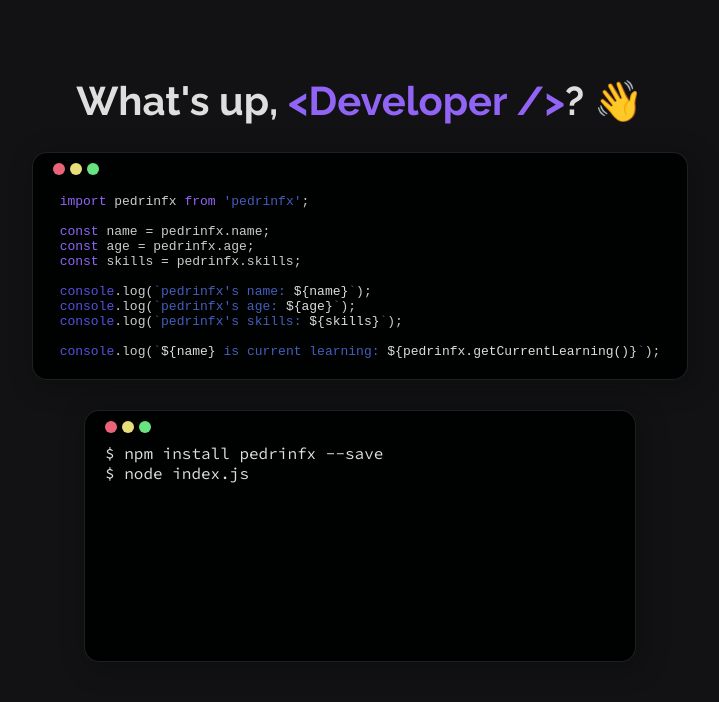
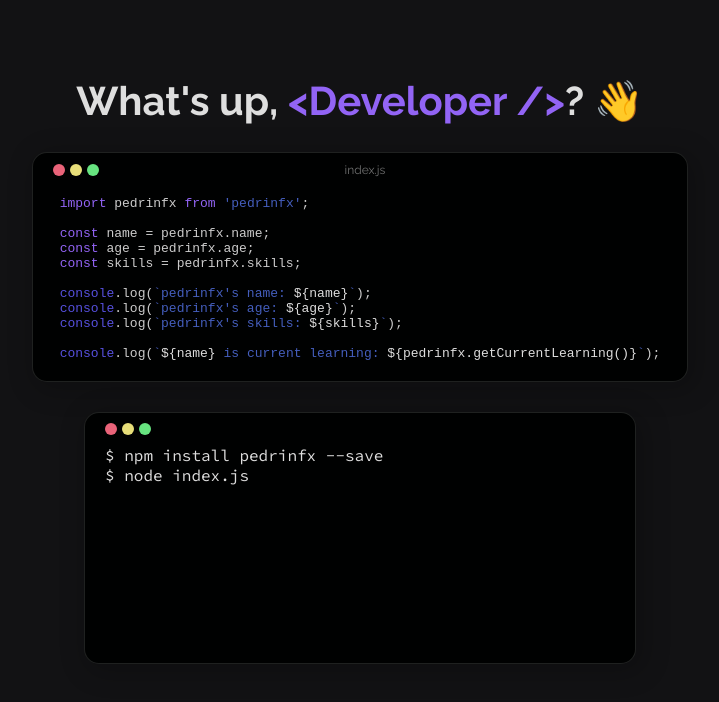
Before and after one commit to peeeuzin/my-portfolio, a React (Vite) app: page / in a window 1280 px wide. Shown: the top 702 px of the page, without its empty margins (280-999 px from the left). Built offline with nearby package versions, Linux system fonts and the light colour scheme.

Commit message:
fix: change current learning

```diff
--- a/src/App.tsx
+++ b/src/App.tsx
@@ -36,6 +36,13 @@ function App() {
                     <div className={styles.header}>
                         <div
                             style={{
+                                display: 'flex',
+                                flexDirection: 'row',
+                                alignItems: 'center',
+                            }}
+                        >
+                            <div
+                                style={{
                                     background: '#E96379',
                                     width: 12,
                                     height: 12,
@@ -61,6 +68,18 @@ function App() {
                                     marginRight: 5,
                                 }}
                             />
+                        </div>
+
+                        <div
+                            style={{
+                                textAlign: 'center',
+                                width: '85%',
+                                opacity: 0.5,
+                                fontSize: 12,
+                            }}
+                        >
+                            index.js
+                        </div>
                     </div>
                     <div className={styles.content}>
                         <SyntaxHighlighter
--- a/src/components/Terminal/index.tsx
+++ b/src/components/Terminal/index.tsx
@@ -72,7 +72,7 @@ function TerminalComponent() {
         writeLine(
             "pedrinfx's skills: ['Typescript/Javascript', 'CSS', 'HTML', 'Elixir', 'C#', 'Node.js', 'Jest', 'Next.js', 'React']"
         );
-        writeLine("pedrinfx's is current learning: C/C++");
+        writeLine("pedrinfx's is current learning: Rust");
 
         await bashIcon();
     };
```
Lines whose indentation alone changed are shown as unchanged.
